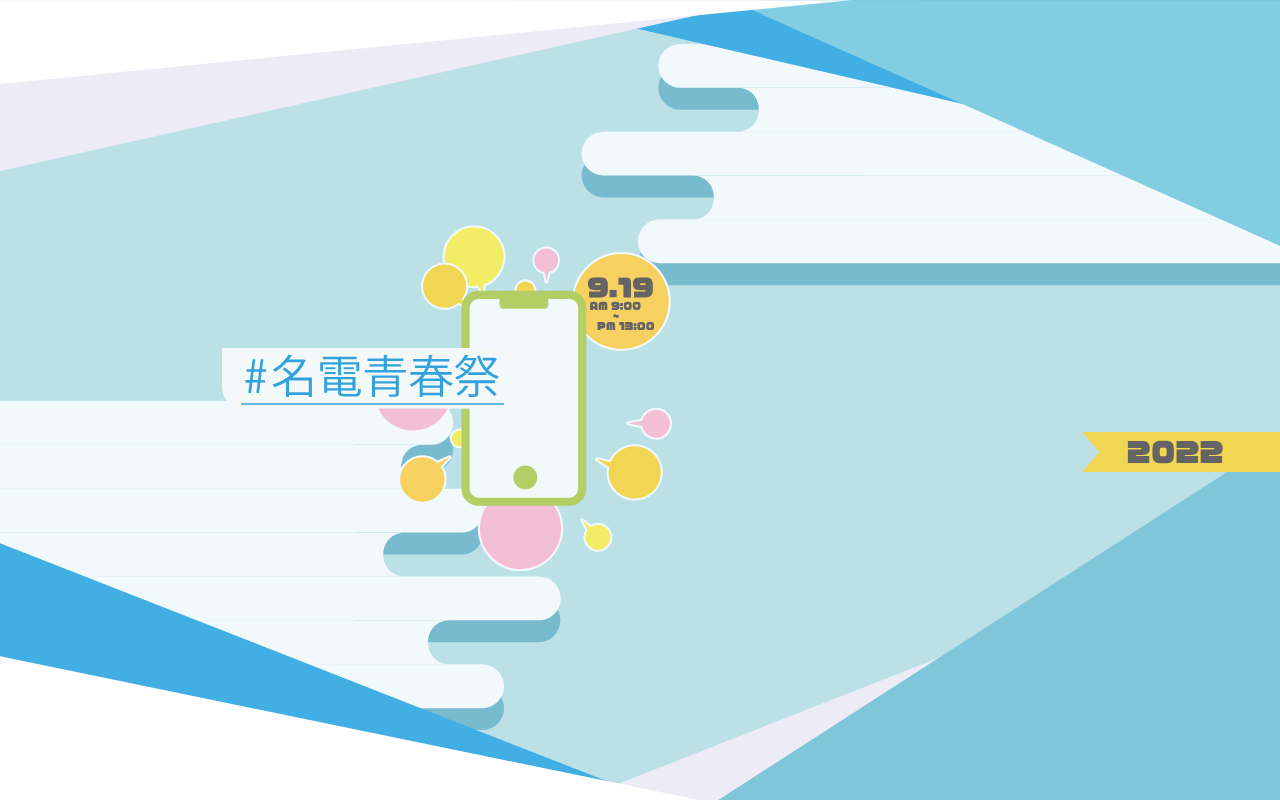
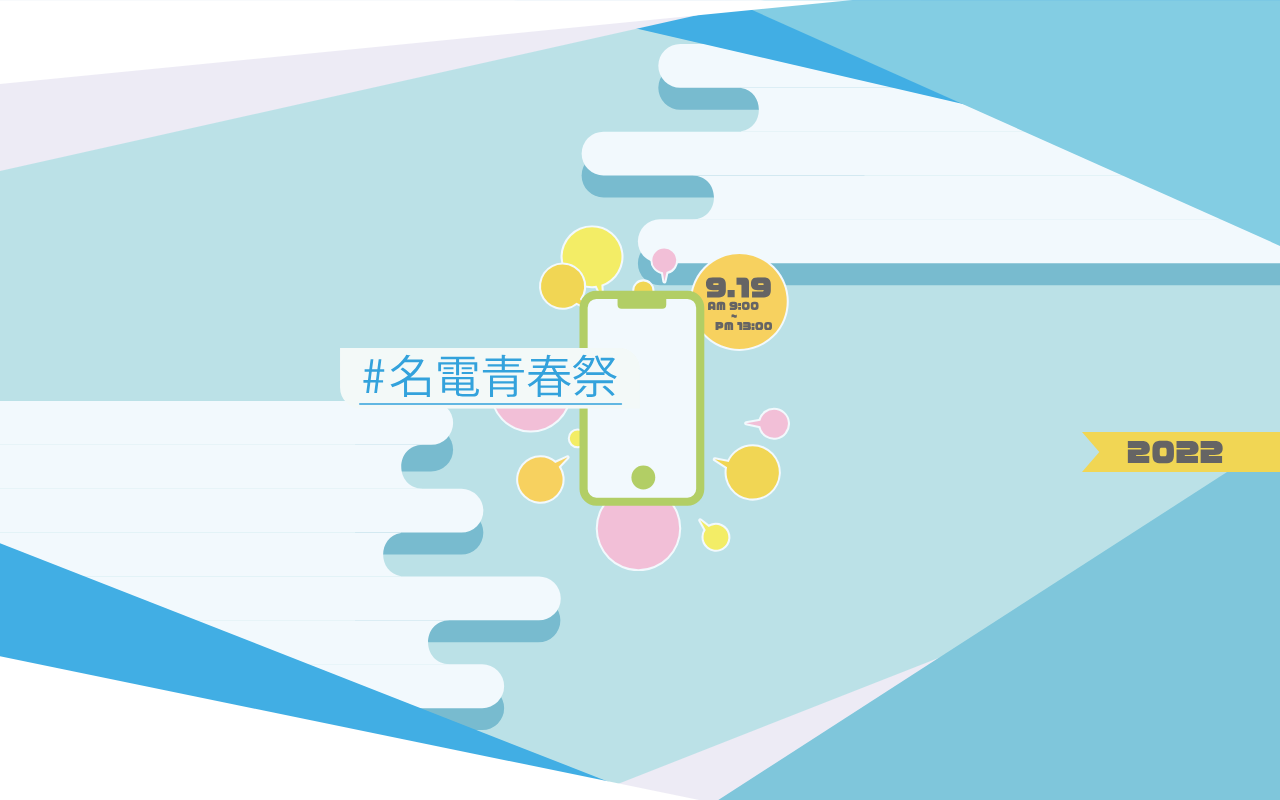
Before and after one commit to bita-tipi/mdn-fes-2022, a React (Create React App) app: page / in a window 1280 px wide. Built offline with nearby package versions, Linux system fonts and the light colour scheme.

Commit message:
Update top.css

```diff
--- a/src/routes/top.css
+++ b/src/routes/top.css
@@ -10,12 +10,13 @@
 .top_center {
   position: absolute;
   top: 50%;
-  left: 38%;
-  transform: translate(-38%, -50%);
+  left: 50%;
+  transform: translate(-50%, -50%);
 }
 
 .top_center img {
   width: 100%;
+  left: 38%;
 }
 
 .schedule {
```
